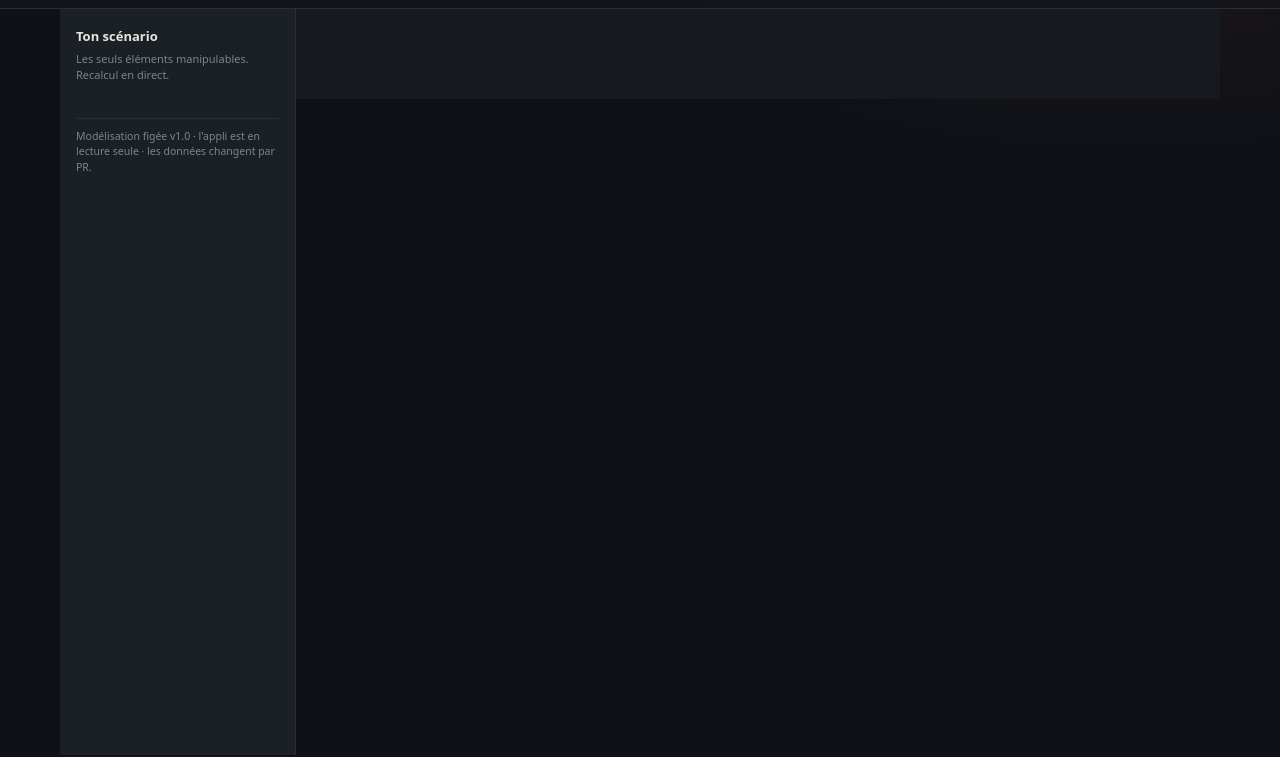
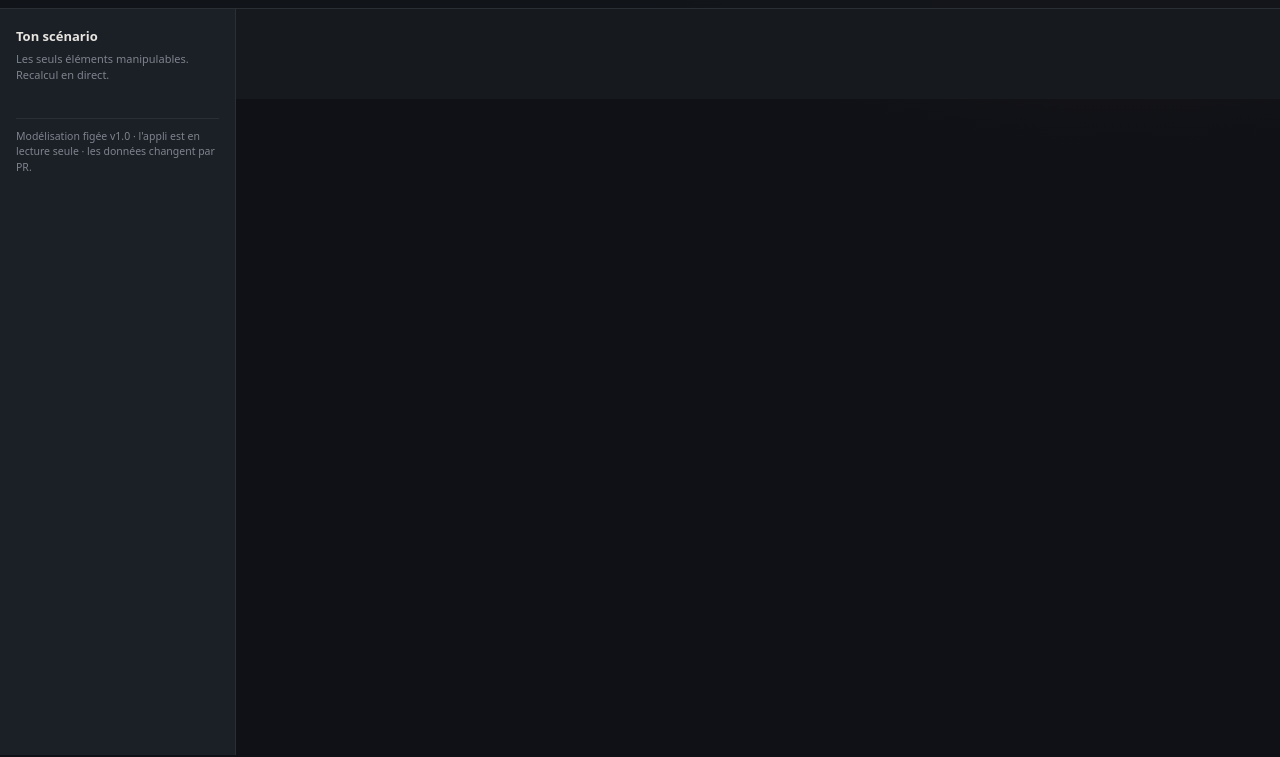
Before and after one commit to stephanecambon/licence-globale-media-fr, a website: page app/index.src.html in a window 1280 px wide. Shown: the part 43-800 px from the top of the page. Drawn offline with Linux system fonts and the light colour scheme.

Commit message:
ui(layout): rail « scénario » ferré à gauche (fin du centrage)
.wrap : margin 0 (au lieu de 0 auto) + max-width 1320 + colonne
minmax(0,1fr). Le panneau hypothèses colle au bord gauche ; le bloc
principal reste plafonné pour la lisibilité (marge à droite sur grand écran).

```diff
--- a/app/index.src.html
+++ b/app/index.src.html
@@ -49,7 +49,7 @@
   .dotk{width:8px;height:8px;border-radius:2px;display:inline-block;flex:none}
 
   /* ---- layout ---- */
-  .wrap{display:grid;grid-template-columns:236px 1fr;gap:0;max-width:1160px;margin:0 auto;align-items:start}
+  .wrap{display:grid;grid-template-columns:236px minmax(0,1fr);gap:0;max-width:1320px;margin:0;align-items:start}
   .rail{position:sticky;top:54px;align-self:start;padding:18px 16px;border-right:1px solid var(--line);min-height:calc(100vh - 54px);background:var(--rail)}
   .main{padding:20px 26px 70px;background:var(--paper)}
 
```
Also changed, not shown: docs/index.html (+1 -1 lines).
